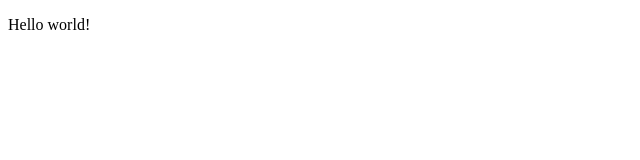
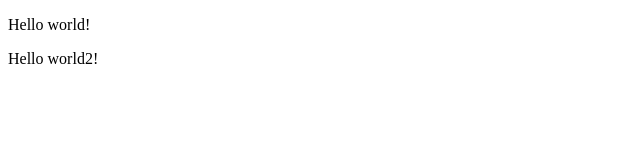
Before and after one commit to AaronDayrit/article, a React (Create React App) app: page / in a window 1280 px wide. Shown: the top 160 px of the page, without its empty margins (0-640 px from the left). Built offline with nearby package versions, Linux system fonts and the light colour scheme.

Commit message:
added hello world

```diff
--- a/src/App.js
+++ b/src/App.js
@@ -12,6 +12,7 @@ function App() {
     <>
       <main>
         <p>Hello world!</p>
+        <p>Hello world2!</p>
       </main>
     </>
   );
```
